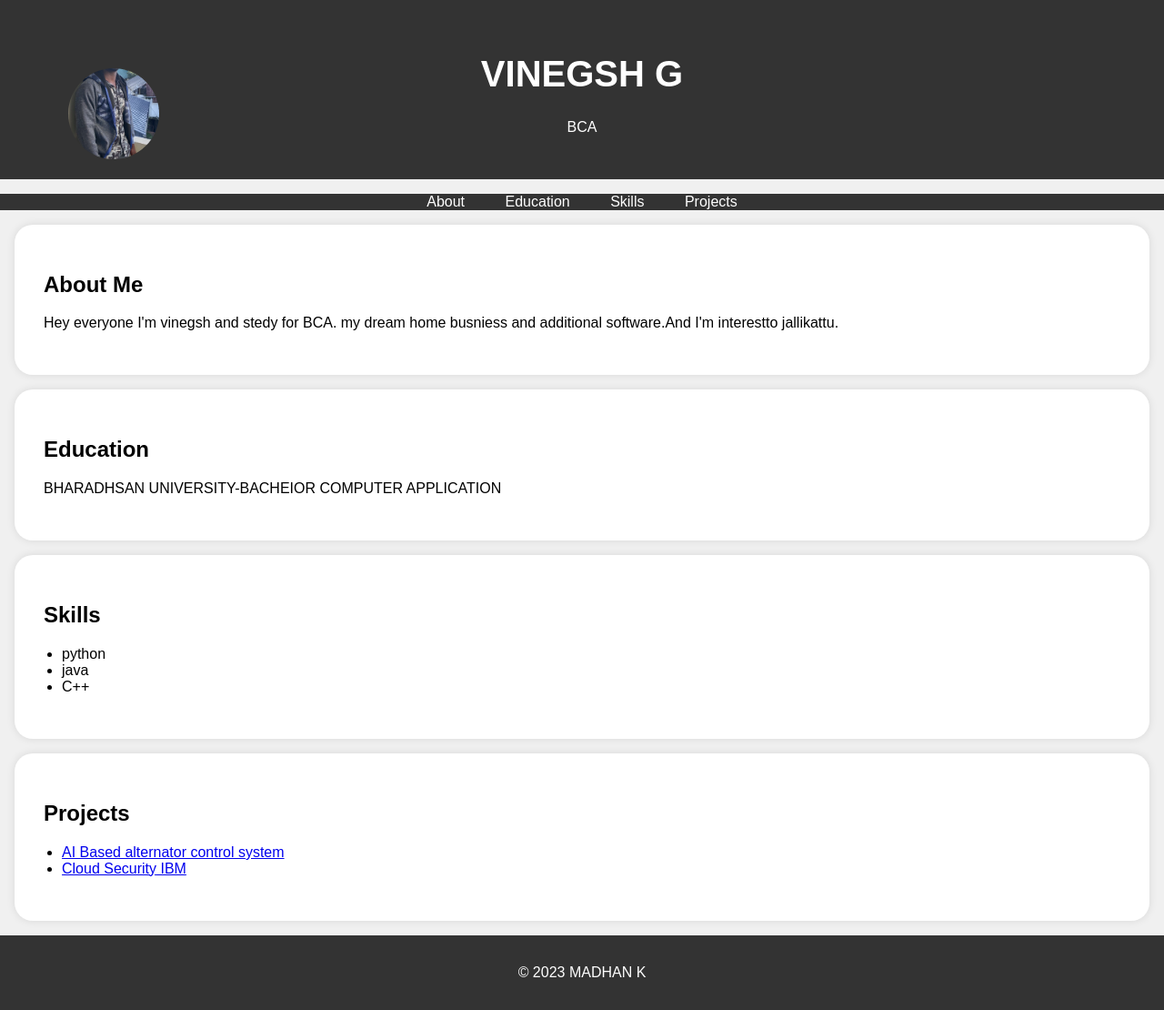
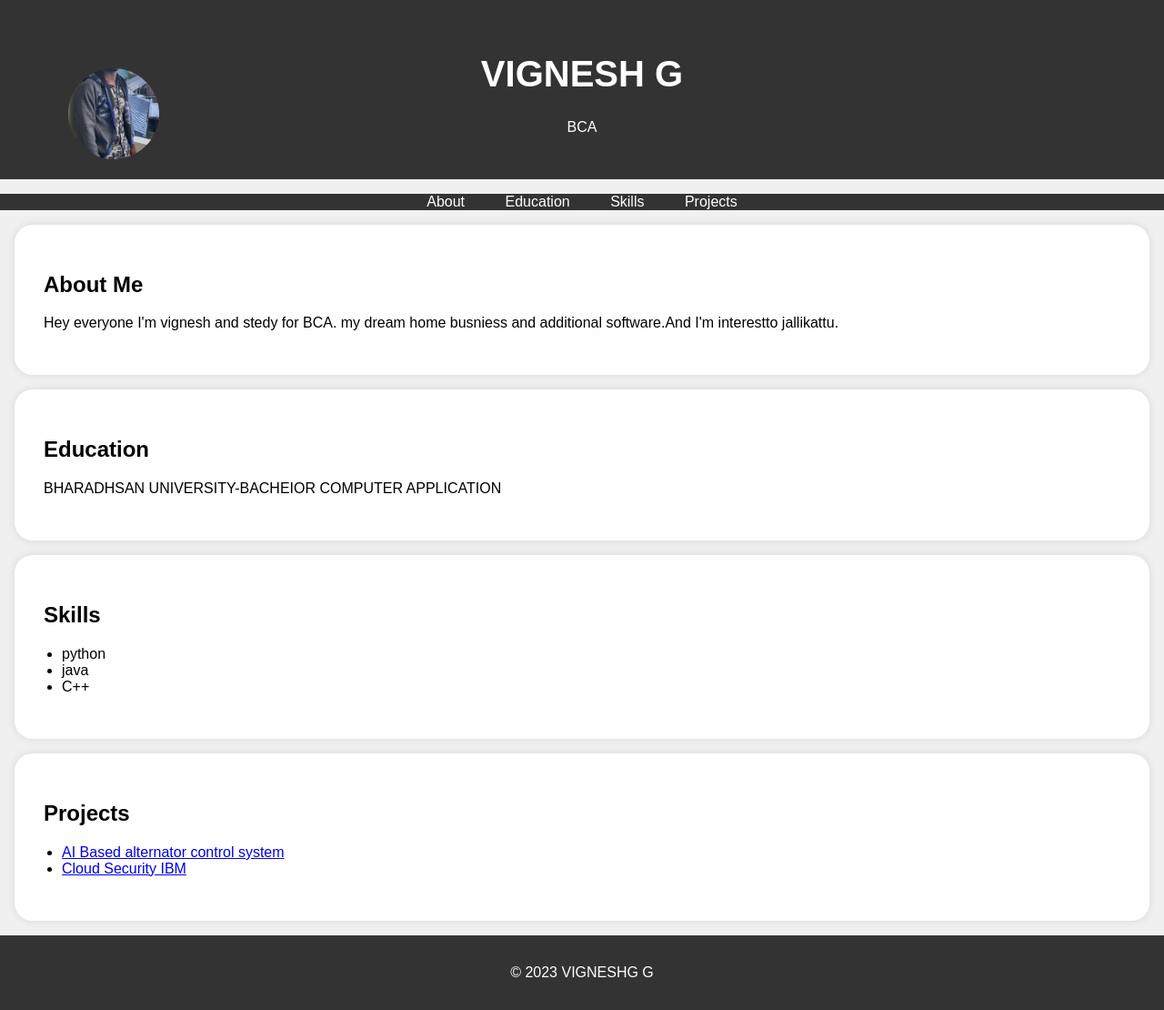
Before and after one commit to vignesh162903/master, a plain HTML site: page index.html in a window 1280 px wide. Shown: the whole page at 91% size. Drawn offline with Linux system fonts and the light colour scheme.

Commit message:
Update index.html

```diff
--- a/index.html
+++ b/index.html
@@ -96,7 +96,7 @@
         <div class="header-content">
             <!-- Add your profile picture here -->
             <img src="vinegsh.jpg"alt="Your Profile Picture" class="profile-picture">
-            <h1>VINEGSH G</h1>
+            <h1>VIGNESH G</h1>
             <p>BCA</p>
         </div>
     </header>
@@ -113,7 +113,7 @@
     <section id="about">
         <div class="section-content">
             <h2>About Me</h2>
-            <p>Hey everyone I'm vinegsh and stedy for BCA. my dream home busniess and additional software.And I'm interestto jallikattu.</p>
+            <p>Hey everyone I'm vignesh and stedy for BCA. my dream home busniess and additional software.And I'm interestto jallikattu.</p>
         </div>
     </section>
 
@@ -146,7 +146,7 @@
         </div>
     </section>
     <footer>
-        <p>&copy; 2023 MADHAN K</p>
+        <p>&copy; 2023 VIGNESHG G</p>
     </footer>
 
     <script>
```
